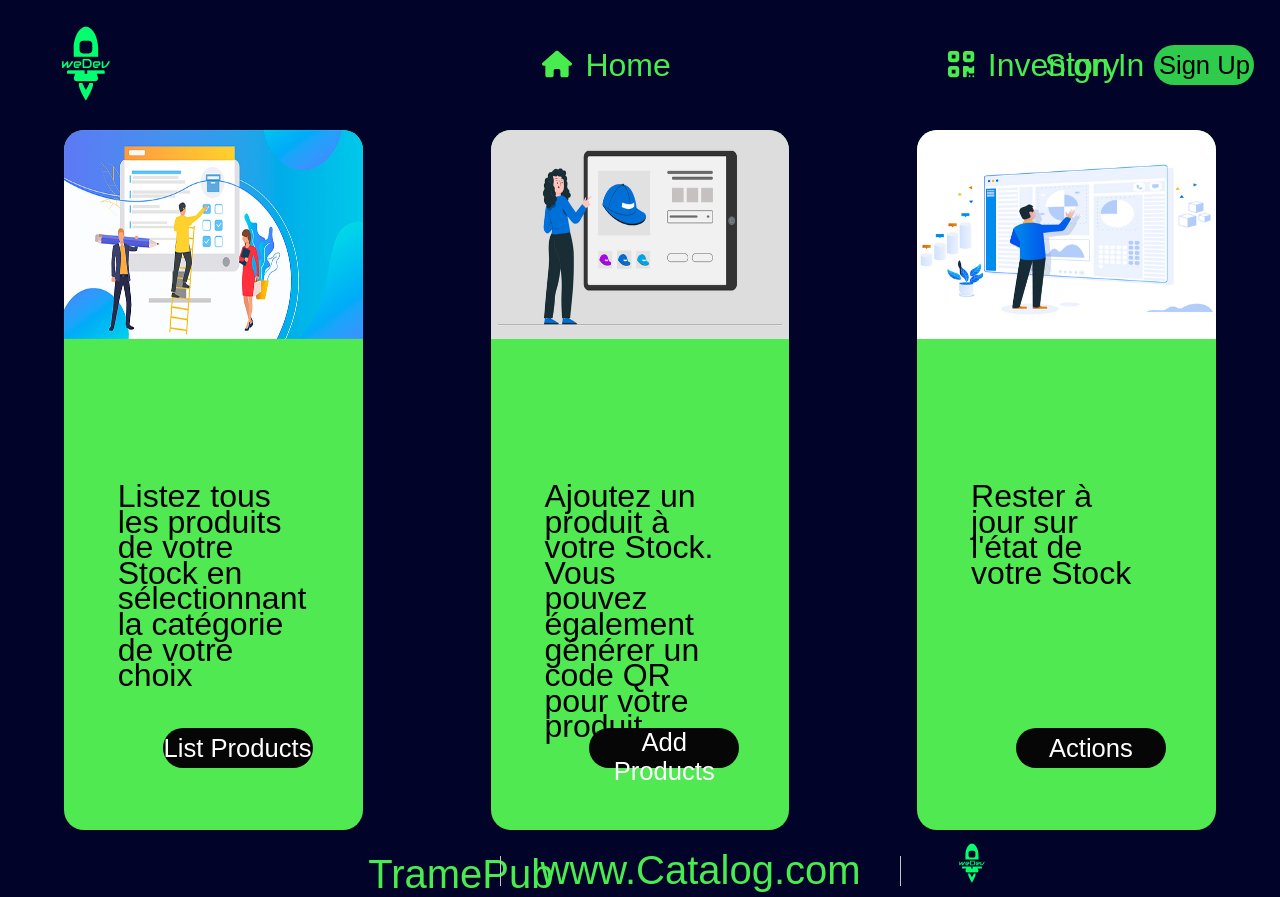
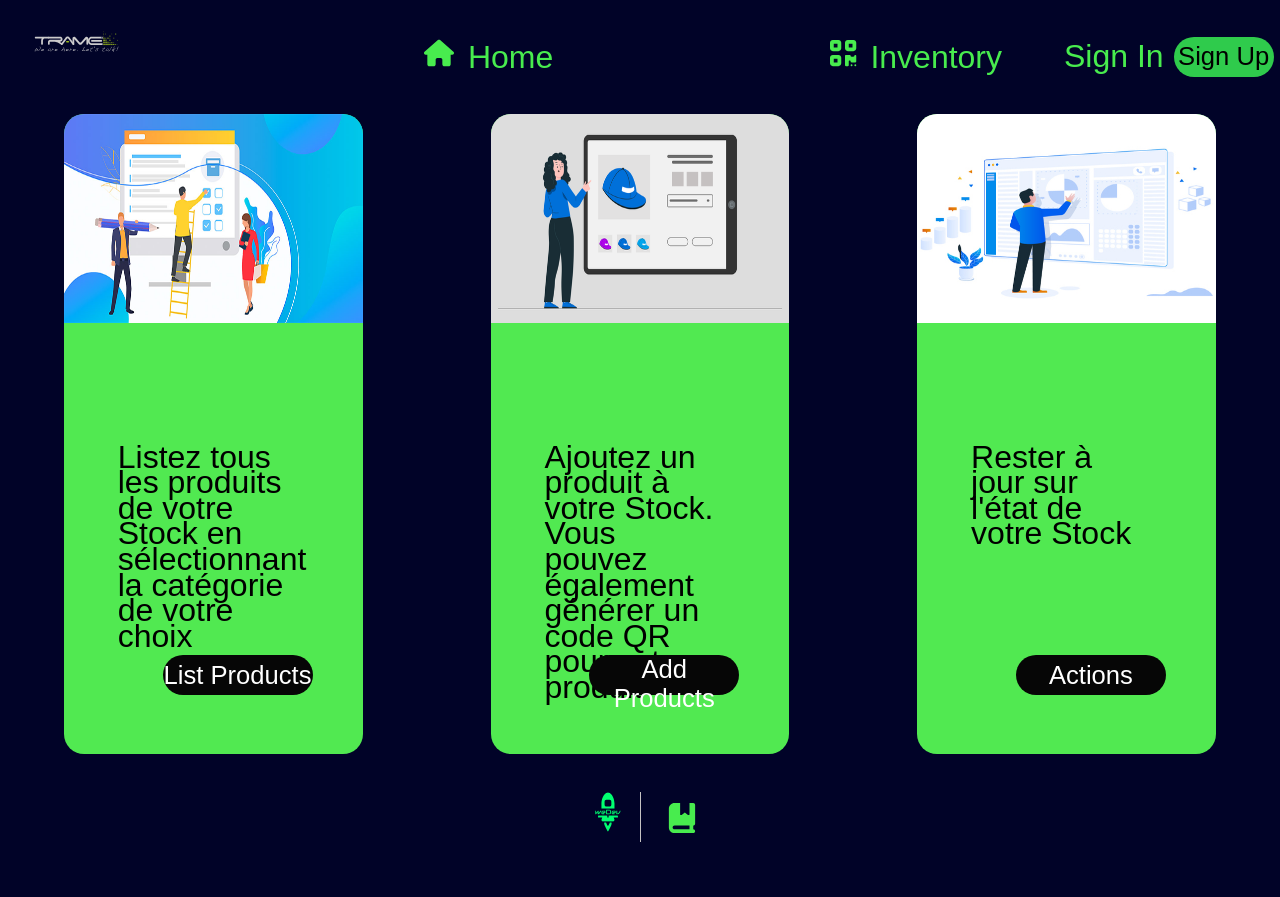
Before and after one commit to YASSCODER/TrameInventory, a React (Create React App) app: page / in a window 1280 px wide. After the commit the page ends 842 px from the top, so only its background shows below. Built offline with nearby package versions, Linux system fonts and the light colour scheme; a web font is replaced by a local one.

Commit message:
add trame logo for the home page and fix the footer content

```diff
--- a/src/components/navBar/navBar.css
+++ b/src/components/navBar/navBar.css
@@ -2,7 +2,7 @@
   display: flex;
   justify-content: space-between;
   align-items: center;
-  padding: 2% 2%;
+  padding: 0.5% 0.5%;
 }
 
 .navBar__links{
@@ -14,13 +14,14 @@
 }
 .navBar__links_logo{
   margin-right: 1%;
+  width: 13.5%;
 }
 .navBar__links_logo img{
-width: 60%;
+width: 100%;
 height: 10%;
 }
 .navBar_links_container{
-  margin-left: 30%;
+  margin-left: 25%;
   display: flex;
   flex-direction: row;
 }
@@ -41,7 +42,7 @@ height: 10%;
   font-size: 200%;
   font-family: var(--font-family);
   line-height: 100%;
-  margin: 0 5%;
+  margin: 5% 5%;
   margin-right: 100%;
 }
 .navBar_links_container a:hover{
--- a/src/components/navBar/navBar.jsx
+++ b/src/components/navBar/navBar.jsx
@@ -4,13 +4,14 @@ import {faQrcode, faHouse} from '@fortawesome/free-solid-svg-icons'
 import './navBar.css';
 import {RiMenu3Line, RiCloseLine} from 'react-icons/ri';
 import logo from'../../assets/logoHR.svg';
+import trame from'../../assets/LOGOTRAME.svg';
 const NavBar =  () => {
 return (
     <div className="navBar">
         <div className="navBar__links">
             {/* image div */}
             <div className="navBar__links_logo">
-                <img src={logo} alt="logo" />
+                <img src={trame} alt="logo" />
             </div>
             <div className="navBar_links_container">
                 <FontAwesomeIcon icon={faHouse} className='icon'/>
--- a/src/container/footer/footer.css
+++ b/src/container/footer/footer.css
@@ -1,28 +1,18 @@
 .footer_container{
     display: flex;
     flex-direction: row;
-    justify-content: space-around;
-    margin-top: 1%;
 }
 .footer_container .studio {
     width: 5%;
-    margin-right: 20%;
+    margin-top: 3%;
+    margin-left: 45%;
 }
 .studio img{
     width: 100%;
 }
-.client{
-    margin-left: 20%;
-}
-.client p{
-    font-family: var(--font-family);
-    color: #48ec4e;
-    font-size: 40px;
-    margin-top: 5%;
-    margin-left: 50%;
-}
 .catalog_link{
-    margin-top: 0.4%;
+    margin-top: 3%;
+    margin-left: 2%;
 }
 .catalog_link a{
     text-decoration: none;
@@ -31,8 +21,14 @@
     font-size: 40px;
 }
 .divider{
-    margin-top: 1%;
+    margin-top: 3%;
     background: #c5c2c2;
-    height: 30px;
+    height: 50px;
     width: 1px;
 }
+.icon{
+    color: #48ec4e;
+    width: 30px;
+    height: 30px;
+    margin-top: 4%
+  }
--- a/src/container/footer/footer.jsx
+++ b/src/container/footer/footer.jsx
@@ -1,19 +1,17 @@
 import './footer.css';
-import logo from '../../assets/logoHR.svg'
+import {FontAwesomeIcon} from '@fortawesome/react-fontawesome';
+import {faBookBookmark} from '@fortawesome/free-solid-svg-icons'
+import weDev from '../../assets/logoHR.svg'
+import trame from '../../assets/LOGOTRAME.svg'
 const Footer = () => {
     return(
         <div className="footer_container">
-            <div className="client">
-                <p>TramePub</p>
-            </div>
-            <div className="divider">
-            </div>
-            <div className="catalog_link">
-                <a href="#">www.Catalog.com</a>
+            <div className="studio">
+                <a href="#"><img src={weDev} alt="" /></a>
             </div>
             <div className="divider"></div>
-            <div className="studio">
-                <img src={logo} alt="" />
+            <div className="catalog_link">
+                <a href="https://trame.hideagifts.com/fr/catalogue/"><FontAwesomeIcon icon ={faBookBookmark} className='icon'/></a>
             </div>
         </div>
     )
--- a/src/container/header/header.css
+++ b/src/container/header/header.css
@@ -1,6 +1,6 @@
 .card_container{
     margin-top: 0;
-    height: 700px;
+    height: 640px;
     display: flex;
     flex-direction: row;
     justify-content: space-between;
```
Also changed, not shown: src/assets/LOGOTRAME.svg (added).
